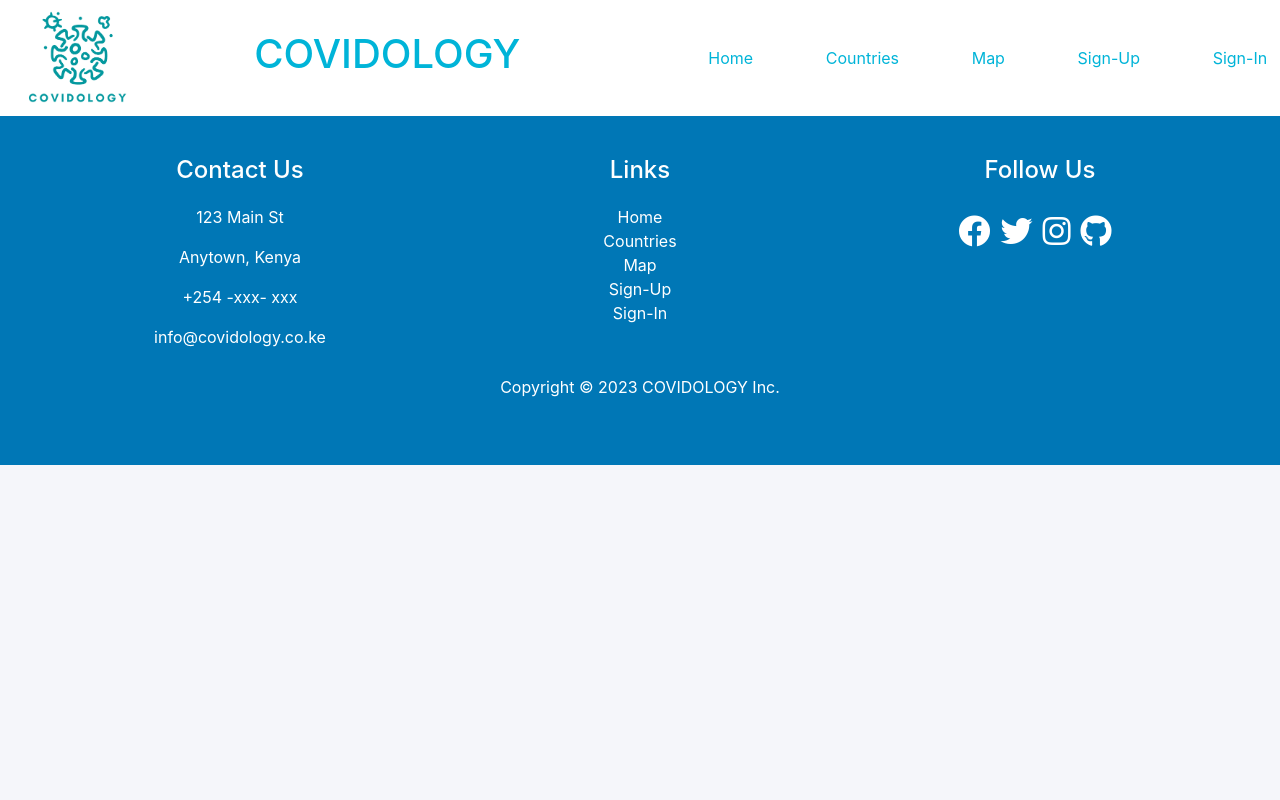
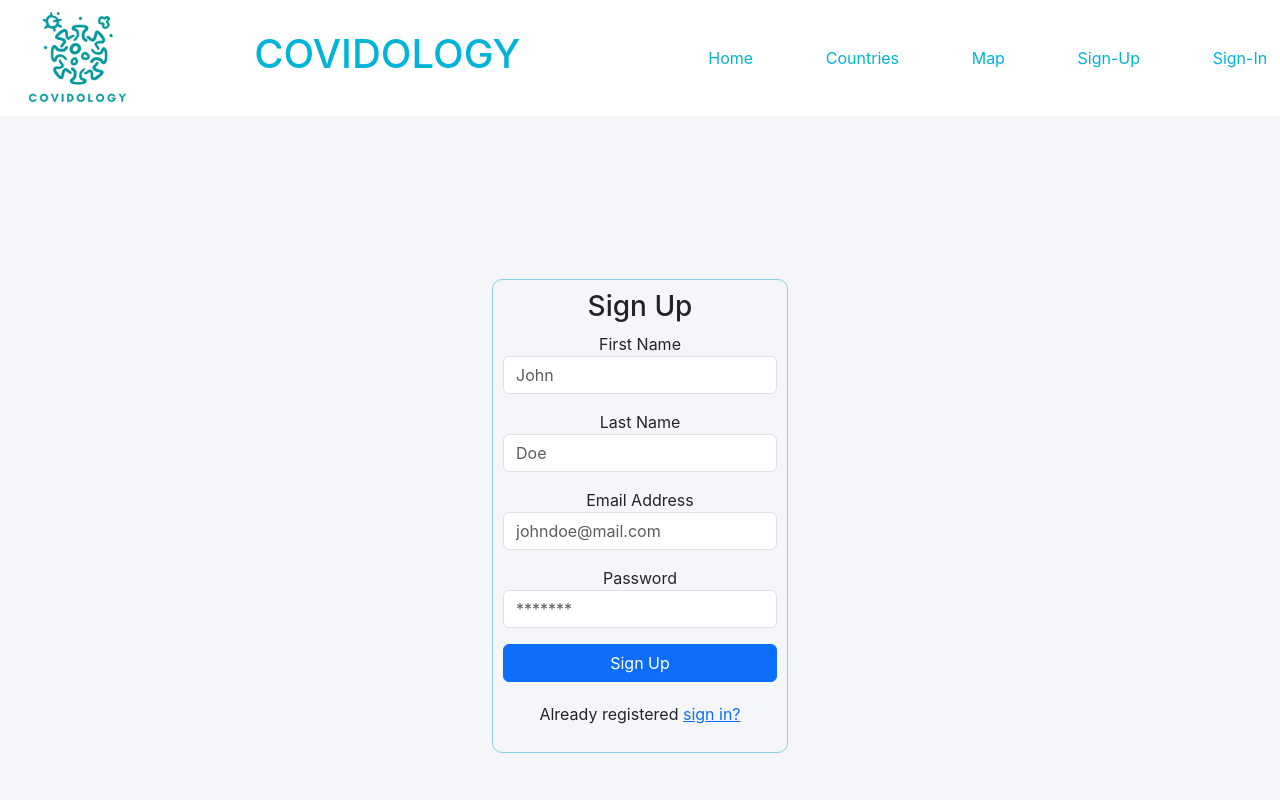
Before and after one commit to jamnjeri/phase2-project, a React (Create React App) app: page /sign-up in a window 1280 px wide. Shown: the top 800 px of the page. Built offline with nearby package versions, Linux system fonts and the light colour scheme.

Commit message:
added login

```diff
--- /dev/null
+++ b/src/components/Login.js
@@ -0,0 +1,60 @@
+import React from "react";
+
+import './Sign.css'
+
+
+
+function Login() {
+
+  const formStyles = {
+    border: "1px solid skyblue",
+    padding: "20px",
+    borderRadius:"10px"
+  };
+  return (
+    <div className="form-container">
+      <form style={formStyles}>
+        <h3>Sign In</h3>
+        <div className="mb-3">
+          <label>Email address</label>
+          <input
+            type="email"
+            className="form-control"
+            placeholder="johndoe@mail.com"
+          />
+        </div>
+        <div className="mb-3">
+          <label>Password</label>
+          <input
+            type="password"
+            className="form-control"
+            placeholder="***********"
+          />
+        </div>
+        <div className="mb-3">
+          <div className="custom-control custom-checkbox">
+            <input
+              type="checkbox"
+              className="custom-control-input"
+              id="customCheck1"
+            />
+            <label className="custom-control-label" htmlFor="customCheck1">
+              Remember me
+            </label>
+          </div>
+        </div>
+        <div className="d-grid">
+          <button type="submit" className="btn btn-primary">
+            Submit
+          </button>
+        </div>
+        <p className="forgot-password text-right">
+          Forgot <a href="#">password?</a>
+        </p>
+      </form>
+
+    </div>
+  )
+}
+
+export default Login
--- /dev/null
+++ b/src/components/Sign.css
@@ -0,0 +1,17 @@
+.form-container {
+    display: flex;
+    align-items: center;
+    justify-content: center;
+    height: 100vh;
+  }
+  .form-styles{
+    border: 1px;
+    border-color: skyblue;
+    padding: 20px;
+    border-radius: 10px ;
+
+
+  }
+ .d-grid{
+    margin-bottom: 20px;
+ }
--- /dev/null
+++ b/src/components/SignUp.js
@@ -0,0 +1,118 @@
+import React, {useEffect, useState}from 'react'
+import './Sign.css'
+
+function SignUp() {
+    const initialValues = { firstname: "", lastname:"", email: "", password: "" };
+  const [formValues, setFormValues] = useState(initialValues);
+  const [formErrors, setFormErrors] = useState({});
+  const [isSubmit, setIsSubmit] = useState(false);
+      const handleSubmit=(e)=>{
+        e.preventDefault()
+        setFormErrors(validate(formValues))
+        setIsSubmit(true);
+      }
+      useEffect(()=>{
+        console.log(formErrors);
+        if(Object.keys(formErrors).length === 0 && isSubmit){
+            setFormValues(initialValues)
+        }
+      },[formErrors])
+      const validate=(values)=>{
+        const errors = {};
+        if (!values.firstname) {
+            errors.firstname = "Firstname is required!";
+        }
+        if (!values.lastname) {
+            errors.lastname = "Lastname is required!";
+        }
+        if (!values.email) {
+            errors.email = "Email is required!";
+        }
+        if (!values.password) {
+            errors.password = "password is required!";
+        }
+        else if(values.password.length<4){
+            errors.password="password must be more than 4 letters"
+        }
+        return errors;
+    }
+
+      const handleChange =(e)=>{
+         const{name ,value }=e.target;
+        setFormValues({ ...formValues, [name]:value})
+        console.log(formValues)
+
+      }
+      const formStyles = {
+        border: "1px solid skyblue",
+        padding: "10px",
+        borderRadius: "10px"
+      };
+  return (
+    <div className='form-container'>
+        {isSubmit && <p>Success! You have signed up.</p>}
+        <form style={formStyles} onSubmit={handleSubmit}>
+        <h3>Sign Up</h3>
+        <div className="mb-3">
+          <label>First Name</label>
+          <input
+            type="text"
+            className="form-control"
+            placeholder="John"
+            name='firstname'
+            value={formValues.firstname}
+            onChange={handleChange}
+          />
+        </div>
+        <p>{formErrors.firstname}</p>
+        <div className="mb-3">
+          <label>Last Name</label>
+          <input
+           type="text"
+           className="form-control"
+           placeholder="Doe"
+           name='lastname'
+           value={formValues.lastname}
+           onChange={handleChange}
+           />
+        </div>
+        <p>{formErrors.lastname}</p>
+        <div className="mb-3">
+          <label>Email Address</label>
+          <input
+            type="email"
+            className="form-control"
+            placeholder="johndoe@mail.com"
+            name='email'
+            value={formValues.email}
+            onChange={handleChange}
+          />
+        </div>
+        <p>{formErrors.email}</p>
+        <div className="mb-3">
+          <label>Password</label>
+          <input
+            type="password"
+            className="form-control"
+            placeholder="*******"
+            name='password'
+            value={formValues.password}
+            onChange={handleChange}
+          />
+        </div>
+        <p>{formErrors.password}</p>
+        <div className="d-grid">
+          <button type="submit" className="btn btn-primary">
+            Sign Up
+          </button>
+        </div>
+        <p className="forgot-password text-right">
+          Already registered <a href="/sign-in">sign in?</a>
+        </p>
+
+      </form>
+    </div>
+  )
+}
+
+export default SignUp
--- a/src/views/Signin.js
+++ b/src/views/Signin.js
@@ -1,13 +1,14 @@
 import React from 'react'
 import Footer from '../components/Footer'
 import Navbar from '../components/Navbar'
+import Login from '../components/Login'
 
 function Signin() {
   return (
     <>
     <Navbar/>
     <>
-
+    <Login/>
     </>
     <Footer/>
     </>
--- a/src/views/Signup.js
+++ b/src/views/Signup.js
@@ -1,13 +1,14 @@
 import React from 'react'
 import Footer from '../components/Footer'
 import Navbar from '../components/Navbar'
+import SignUp from '../components/SignUp'
 
 function Signup() {
   return (
     <>
     <Navbar />
     <>
-
+    <SignUp/>
     </>
     <Footer />
     </>
```
